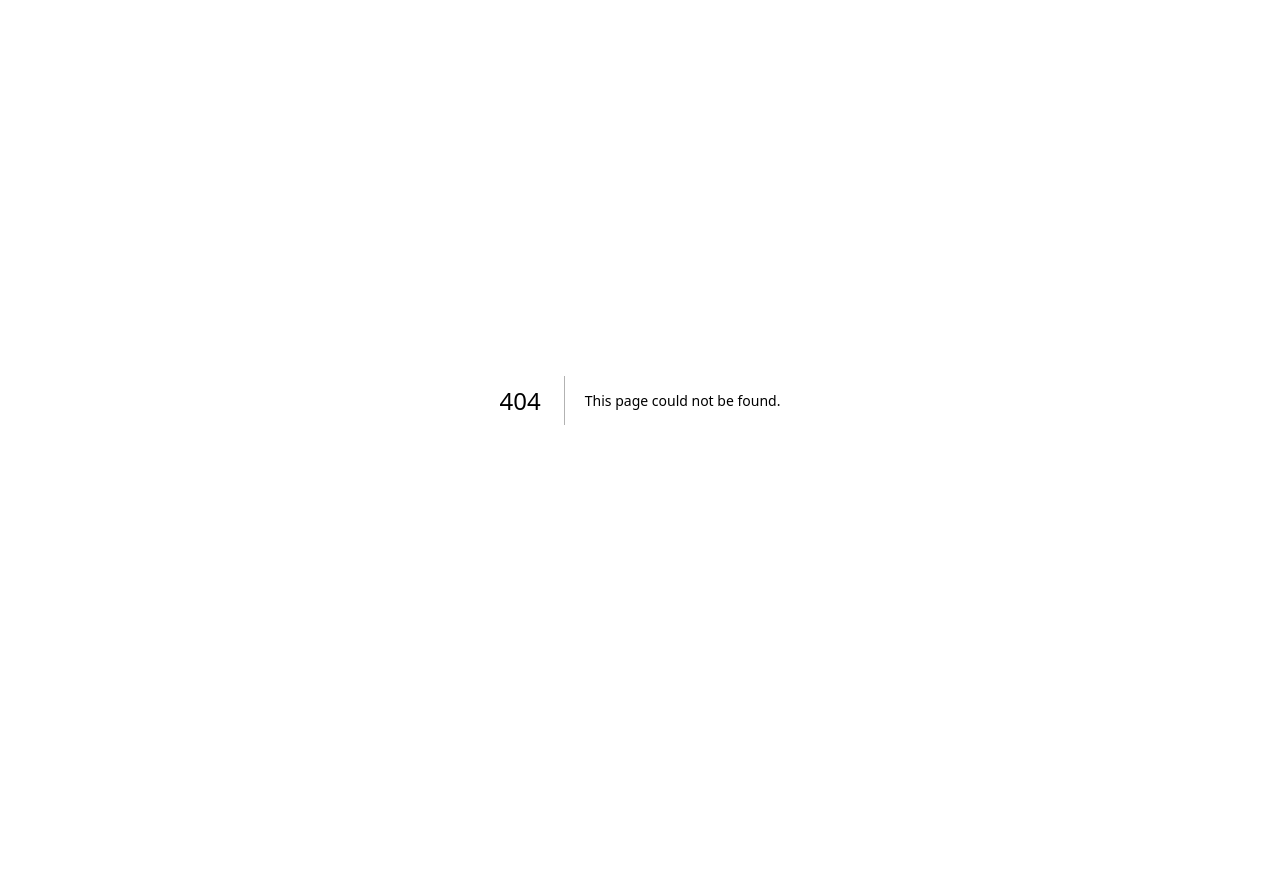
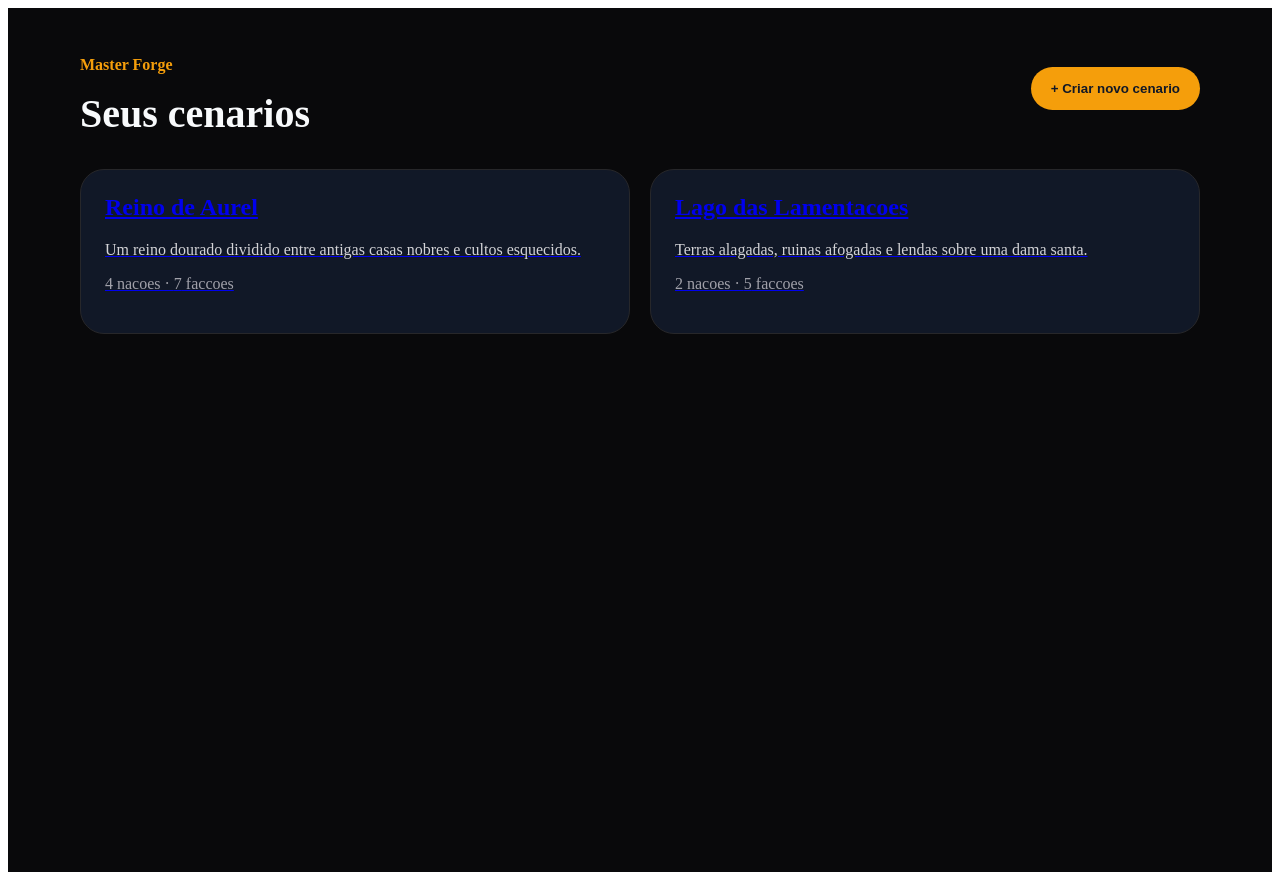
Before and after one commit to blackstone-lib/masterforge, a Next.js app: page /dashboard in a window 1280 px wide. Before the commit this address had no page. Before the commit the page ends 800 px from the top, so only its background shows below. Built offline with nearby package versions, Linux system fonts and the light colour scheme.

Commit message:
Add dashboard page

```diff
--- /dev/null
+++ b/src/app/dashboard/page.tsx
@@ -0,0 +1,46 @@
+import Link from "next/link";
+
+const scenarios = [
+  {
+    id: "aurel",
+    name: "Reino de Aurel",
+    description: "Um reino dourado dividido entre antigas casas nobres e cultos esquecidos.",
+    nations: 4,
+    factions: 7
+  },
+  {
+    id: "mournlake",
+    name: "Lago das Lamentacoes",
+    description: "Terras alagadas, ruinas afogadas e lendas sobre uma dama santa.",
+    nations: 2,
+    factions: 5
+  }
+];
+
+export default function DashboardPage() {
+  return (
+    <main style={{ minHeight: "100vh", padding: "32px", background: "#09090b", color: "#f8fafc" }}>
+      <section style={{ maxWidth: "1120px", margin: "0 auto" }}>
+        <header style={{ display: "flex", justifyContent: "space-between", alignItems: "center", marginBottom: "32px" }}>
+          <div>
+            <p style={{ color: "#f59e0b", fontWeight: 700 }}>Master Forge</p>
+            <h1 style={{ fontSize: "40px", margin: 0 }}>Seus cenarios</h1>
+          </div>
+          <button style={{ background: "#f59e0b", color: "#111827", border: 0, padding: "14px 20px", borderRadius: "999px", fontWeight: 700 }}>
+            + Criar novo cenario
+          </button>
+        </header>
+
+        <div style={{ display: "grid", gridTemplateColumns: "repeat(2, minmax(0, 1fr))", gap: "20px" }}>
+          {scenarios.map((scenario) => (
+            <Link key={scenario.id} href={`/scenarios/${scenario.id}`} style={{ border: "1px solid #27272a", borderRadius: "24px", padding: "24px", background: "#111827" }}>
+              <h2 style={{ marginTop: 0 }}>{scenario.name}</h2>
+              <p style={{ color: "#d4d4d8" }}>{scenario.description}</p>
+              <p style={{ color: "#a1a1aa" }}>{scenario.nations} nacoes · {scenario.factions} faccoes</p>
+            </Link>
+          ))}
+        </div>
+      </section>
+    </main>
+  );
+}
```
